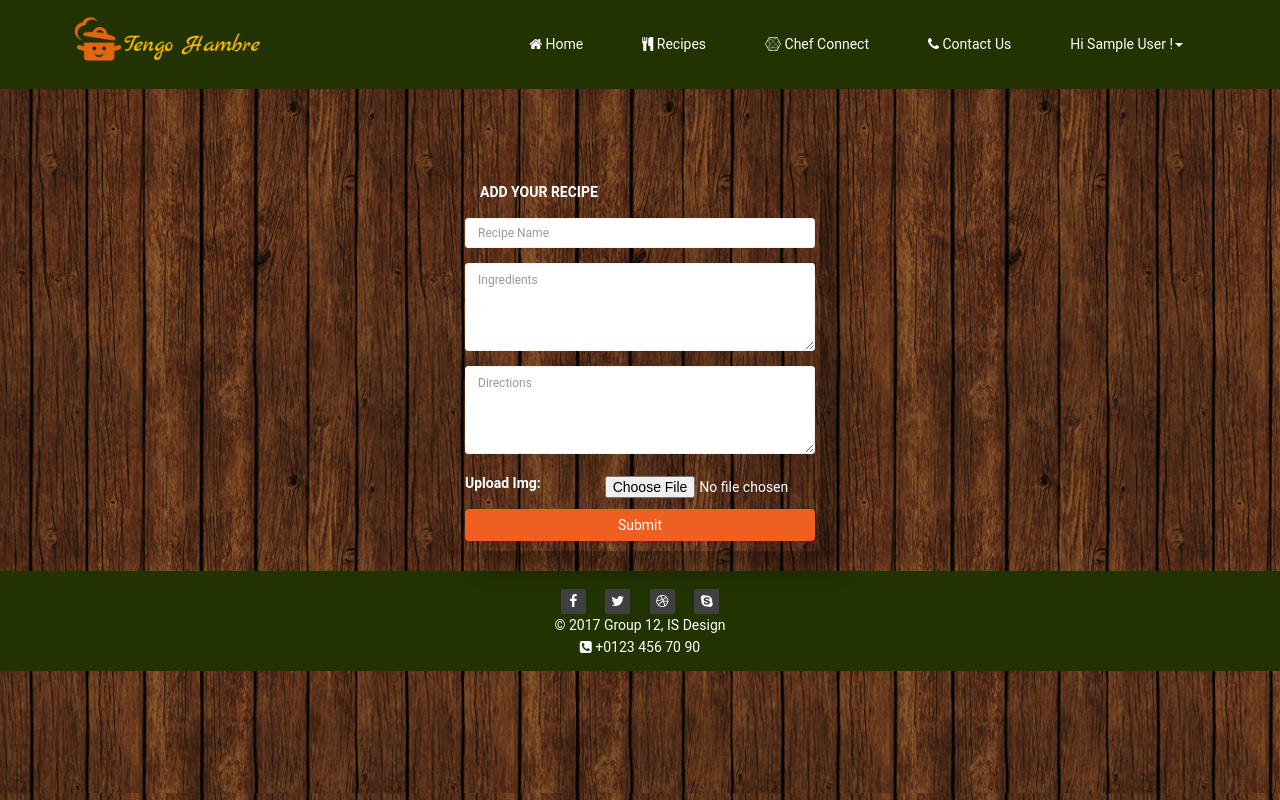
After one commit to aloksatpathy/tengoHambre, a Flask app: page /addRecipe in a window 1280 px wide. The commit adds this page. Run offline with Flask 2, Linux system fonts and the light colour scheme; the visitor is signed in with stand-in values (Sample User, id 1); some libraries are stand-ins or nearby versions.

Commit message:
added recipe page

```diff
--- a/forms.py
+++ b/forms.py
@@ -1,5 +1,5 @@
 from flask_wtf import Form
-from wtforms import StringField, PasswordField, SubmitField
+from wtforms import StringField, PasswordField, SubmitField, TextAreaField
 from wtforms.validators import DataRequired, Email, Length
 from flask_wtf.file import FileField
 
@@ -28,3 +28,10 @@ class AddDishForm(Form):
 	price = StringField('Price in $', validators=[DataRequired("Please enter the price of the Entree.")])
 	imageURL = FileField("Example File")
 	submit = SubmitField("Submit")
+
+class AddRecipeForm(Form):
+	recipeName = StringField('Recipe Name', validators=[DataRequired("Please enter the Recipe name.")])
+	ingredients = TextAreaField('Ingredients', validators=[DataRequired("Please enter the ingredients for the recipe.")])
+	directions = TextAreaField('Directions', validators=[DataRequired("Please enter the directions for the recipe.")])
+	imageURL = FileField("Example File")
+	submit = SubmitField("Submit")
--- a/routes.py
+++ b/routes.py
@@ -1,7 +1,7 @@
 from flask import Flask, render_template, flash, request, session, redirect, url_for, flash
 from flask_wtf import Form
 from models import db, User
-from forms import SigninForm, CreateUserForm, AddDishForm
+from forms import SigninForm, CreateUserForm, AddDishForm, AddRecipeForm
 
 #import os
 import config
@@ -22,6 +22,7 @@ engine = create_engine(connection_string)
 engine.echo=False
 
 
+imageAWS="https://s3-us-west-1.amazonaws.com/tengohambreimages/tengohambre/"
 
 
 
@@ -149,7 +150,6 @@ def createUser():
 		else:
 			output = s3_upload(form.imageURL)
 
-			imageAWS="https://s3-us-west-1.amazonaws.com/tengohambreimages/tengohambre/"
 			imageFullPath = imageAWS + output
 
 			newuser=User(form.firstName.data, form.lastName.data, form.email.data, form.password.data, form.addressLine1.data, form.addressLine2.data, form.city.data, form.state.data, form.zipCode.data, form.country.data, form.phoneNumber.data, imageFullPath)
@@ -187,7 +187,6 @@ def AddDish():
 		else:
 			output = s3_upload(form.imageURL)
 
-			imageAWS="https://s3-us-west-1.amazonaws.com/tengohambreimages/tengohambre/"
 			imageFullPath = imageAWS + output
 
 			sql_query="INSERT INTO Dish (userID, dishName, imageURL, price) VALUES ((SELECT userID FROM User WHERE email='%s'), '%s', '%s', %s)" % (session['email'], form.entreeName.data, imageFullPath, form.price.data)
@@ -196,7 +195,7 @@ def AddDish():
 			with engine.connect() as con:
 				rs=con.execute(sql_query)
 
-			return redirect(url_for('chefProfile'))
+			return redirect(url_for('chefProfile',userID=session['userID']))
 
 	elif request.method == "GET":
 		return render_template("AddDish.html", form=form)
@@ -234,7 +233,7 @@ def chefProfile():
 
 
 
-	sql_query_recipe="SELECT recipeName, image FROM Recipes WHERE userID=%s"%(userID)
+	sql_query_recipe="SELECT recipeName, image, recipeIngredients, recipeDirections FROM Recipes WHERE userID=%s"%(userID)
 	print(sql_query_recipe)
 
 	with engine.connect() as con:
@@ -289,5 +288,39 @@ def deleteProfile():
 	return redirect(url_for('logout'))
 
 
+@app.route('/addRecipe', methods=["GET", "POST"])
+def addRecipe():
+	if 'email' not in session:
+		return redirect(url_for('index'))
+
+	form = AddRecipeForm()
+
+	if request.method == "POST":
+		if form.validate() == False:
+			return render_template("AddRecipe.html", form=form)
+		else:
+			output = s3_upload(form.imageURL)
+
+			imageFullPath = imageAWS + output
+
+			ingredients=form.ingredients.data
+			ingredients=ingredients.replace('\n', '<br>')
+
+			directions=form.directions.data
+			directions=directions.replace('\n', '<br>')
+
+
+			sql_query="INSERT INTO Recipes (userID, recipeName, recipeIngredients, recipeDirections, image) VALUES (%s, '%s', '%s', '%s', '%s')" % (session['userID'], form.recipeName.data, ingredients, directions, imageFullPath)
+			print(sql_query)
+
+			with engine.connect() as con:
+				rs=con.execute(sql_query)
+
+			return redirect(url_for('chefProfile',userID=session['userID']))
+
+	elif request.method == 'GET':
+		return render_template("AddRecipe.html", form=form)
+
+
 if __name__ == "__main__":
 	app.run(debug=True)
--- /dev/null
+++ b/templates/AddRecipe.html
@@ -0,0 +1,73 @@
+{% extends "layout.html" %}
+
+{% block content %}
+<div class="container">
+        <div class="row centered-form">
+        <div class="col-xs-12 col-sm-8 col-md-4 col-sm-offset-2 col-md-offset-4">
+            <div class="panel panel-default">
+
+                        <div class="panel-body">
+                        <form method="POST" enctype="multipart/form-data" action="/addRecipe">
+                            {{ form.hidden_tag() }}
+                            <div class="form-group">
+                                <label style="color:white;">ADD YOUR RECIPE</label>
+                            </div>
+
+                            <div class="row">
+                              <div class="form-group">
+                                          {% if form.recipeName.errors %}
+                                              {% for error in form.recipeName.errors %}
+                                                  <p class="error-message" style="color: #ffc000;">{{ error }}</p>
+                                              {% endfor %}
+                                          {% endif %}
+
+                                          {{ form.recipeName(class="form-control input-sm", placeholder="Recipe Name") }}
+                              </div>
+
+                              <div class="form-group">
+                                          {% if form.ingredients.errors %}
+                                              {% for error in form.ingredients.errors %}
+                                                  <p class="error-message" style="color: #ffc000;">{{ error }}</p>
+                                              {% endfor %}
+                                          {% endif %}
+
+                                          {{ form.ingredients(class="form-control input-sm", placeholder="Ingredients", rows='4') | safe }}
+                              </div>
+
+                              <div class="form-group">
+                                          {% if form.directions.errors %}
+                                              {% for error in form.directions.errors %}
+                                                  <p class="error-message" style="color: #ffc000;">{{ error }}</p>
+                                              {% endfor %}
+                                          {% endif %}
+
+                                          {{ form.directions(class="form-control input-sm", placeholder="Directions", rows='4') | safe }}
+                              </div>
+
+                              <div class="row">
+                                    <div class="col-xs-4 col-sm-4 col-md-4">
+                                      <div class="form-group">
+                                        <label style="color:white; padding-top: 0.2em;">Upload Img:</label>
+                                      </div>
+                                    </div>
+                                    <div class="col-xs-8 col-sm-8 col-md-8">
+                                      <div class="input-group">
+                                             <span style="color:white;" class="btn btn-file">
+                                              {{ form.imageURL }}
+                                        </span>
+                                      </div>
+                                    </div>
+                                <img id='img-upload'/>
+                              </div>
+
+                              <input style="background-color:#EF5F21; border:none;" type="submit" value="Submit" class="btn btn-info btn-block">
+
+                            </div>
+
+                        </form>
+                    </div>
+                </div>
+            </div>
+        </div>
+    </div>
+{% endblock %}
```
Also changed, not shown: templates/chefProfile.html (+14 -60 lines), templates/demo.html (+22 -28 lines).
